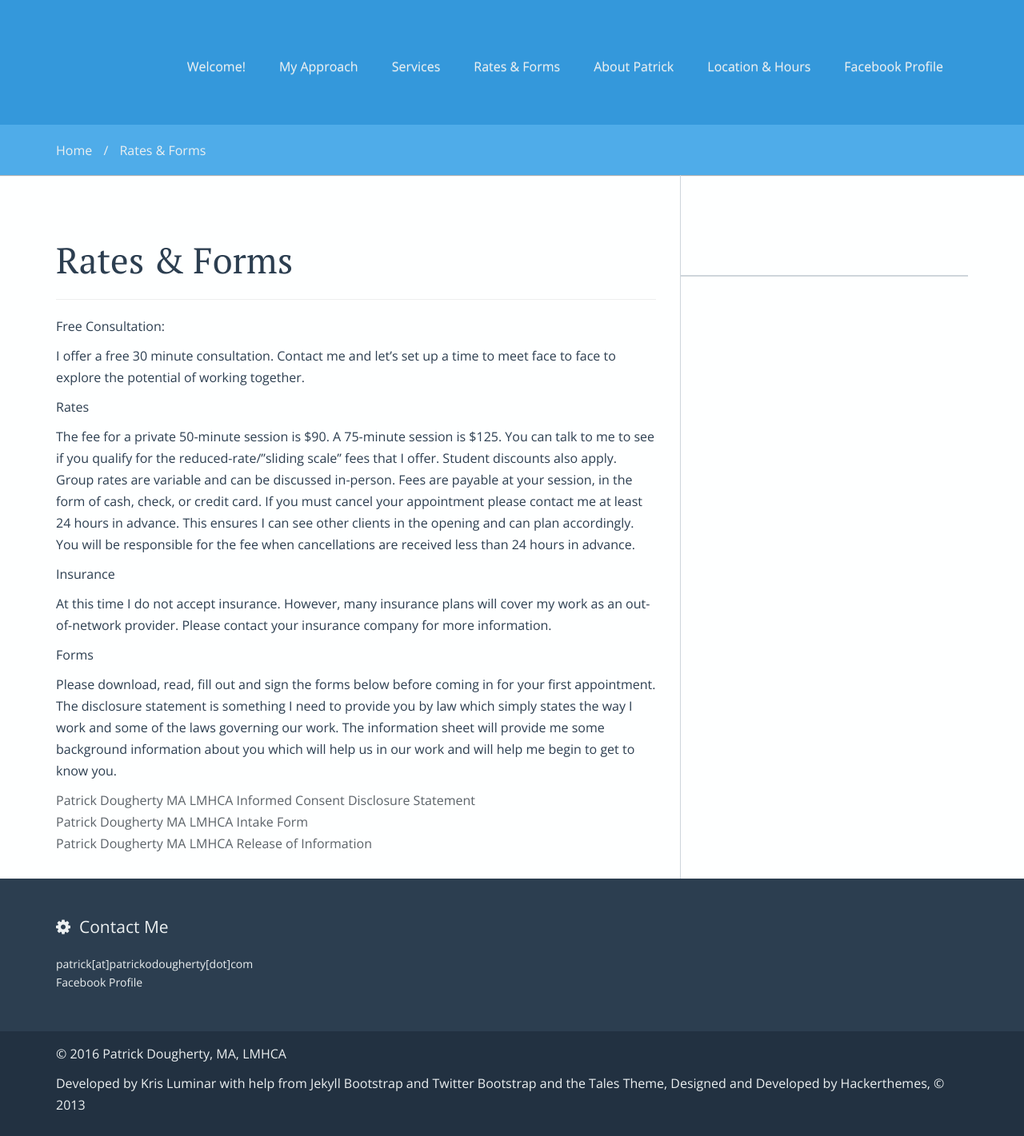
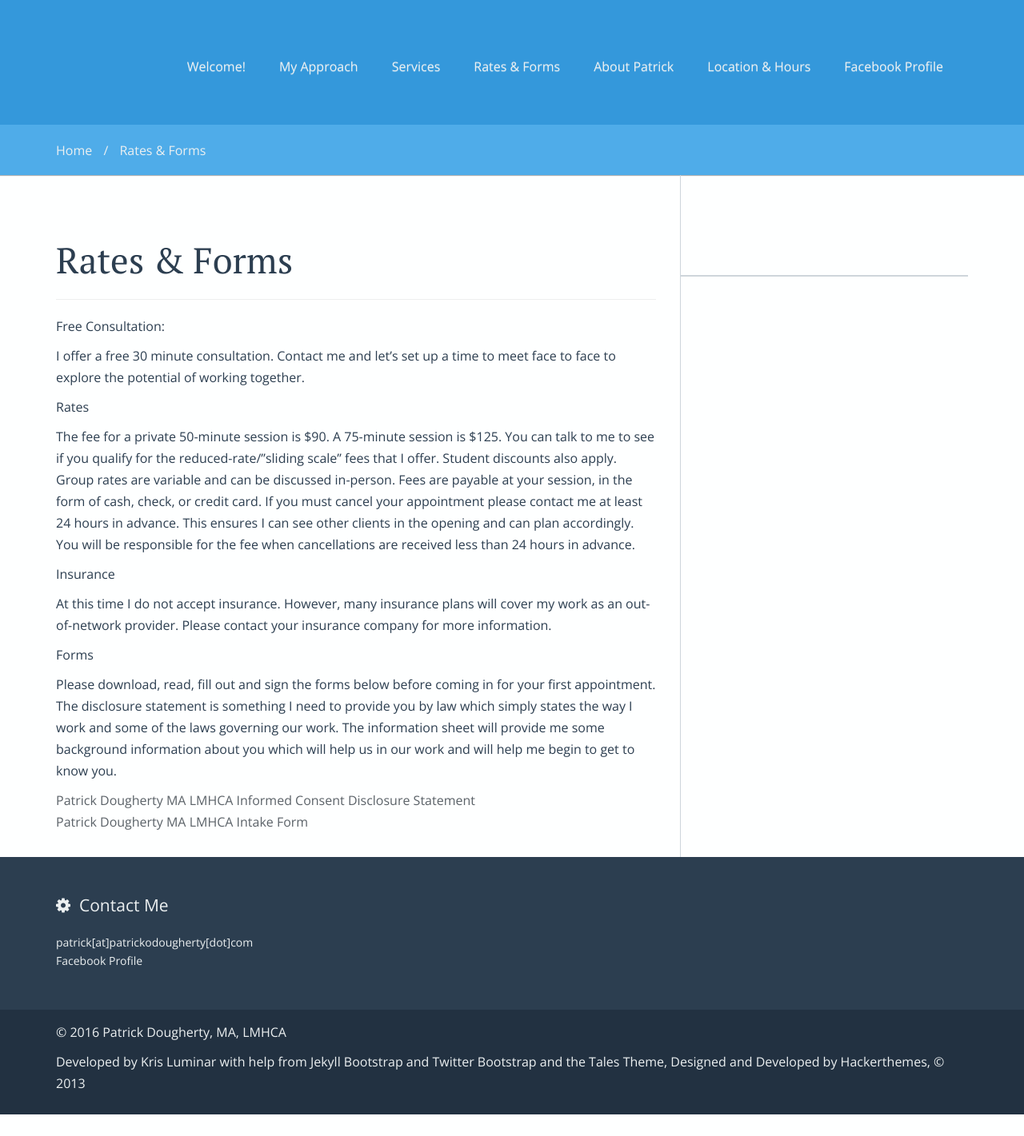
Before and after one commit to Patrick-Dougherty/patrick-dougherty.github.com, a Jekyll site: the page built from rates_and_forms/index.md, in a window 1280 px wide. Shown: the whole page at 80% size. Built offline with Jekyll 4.4.1, drawn with Linux system fonts in a browser that asks for light colours; nearby versions of some CDN libraries; after the commit the page ends 1394 px from its top, so only the background shows below that.

Commit message:
Update index.md

```diff
--- a/rates_and_forms/index.md
+++ b/rates_and_forms/index.md
@@ -25,6 +25,5 @@ Forms
 
 Please download, read, fill out and sign the forms below before coming in for your first appointment. The disclosure statement is something I need to provide you by law which simply states the way I work and some of the laws governing our work. The information sheet will provide me some background information about you which will help us in our work and will help me begin to get to know you.
 
-[Patrick Dougherty MA LMHCA Informed Consent Disclosure Statement](Patrick Dougherty MA LMHC Informed Consent Disclosure Statement.pdf)<br />
-[Patrick Dougherty MA LMHCA Intake Form](Patrick_Dougherty_MA_LMHCA_Intake_Form.pdf)<br />
-[Patrick Dougherty MA LMHCA Release of Information](Patrick_Dougherty_MA_LMHCA_Release_of_Information.pdf)
+[Patrick Dougherty MA LMHCA Informed Consent Disclosure Statement](Patrick Dougherty MA LMHC Informed Consent DPatrick Dougherty MA LMHC Intake Form.pdfisclosure Statement.pdf)<br />
+[Patrick Dougherty MA LMHCA Intake Form](Patrick Dougherty MA LMHC Intake Form.pdf)<br />
```
